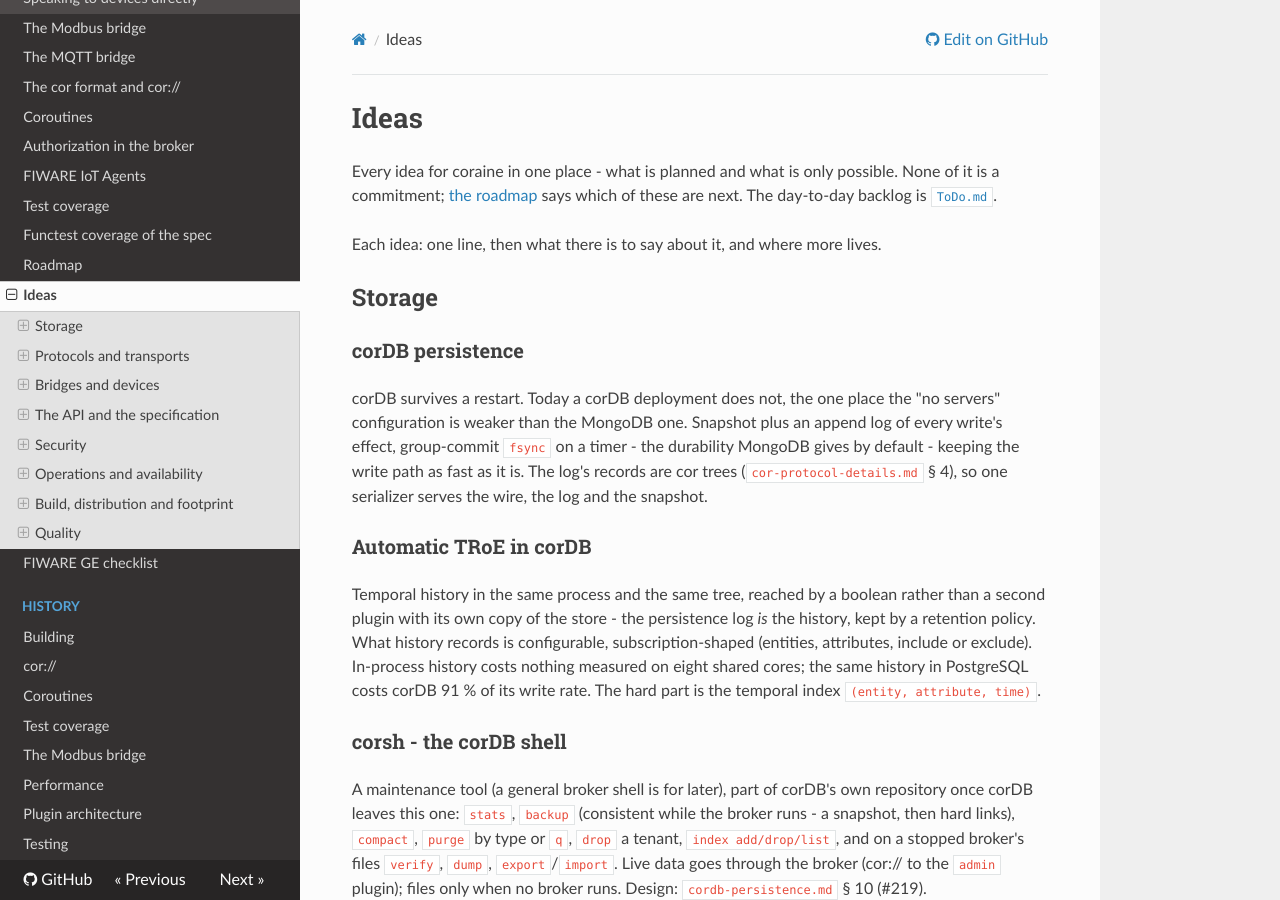
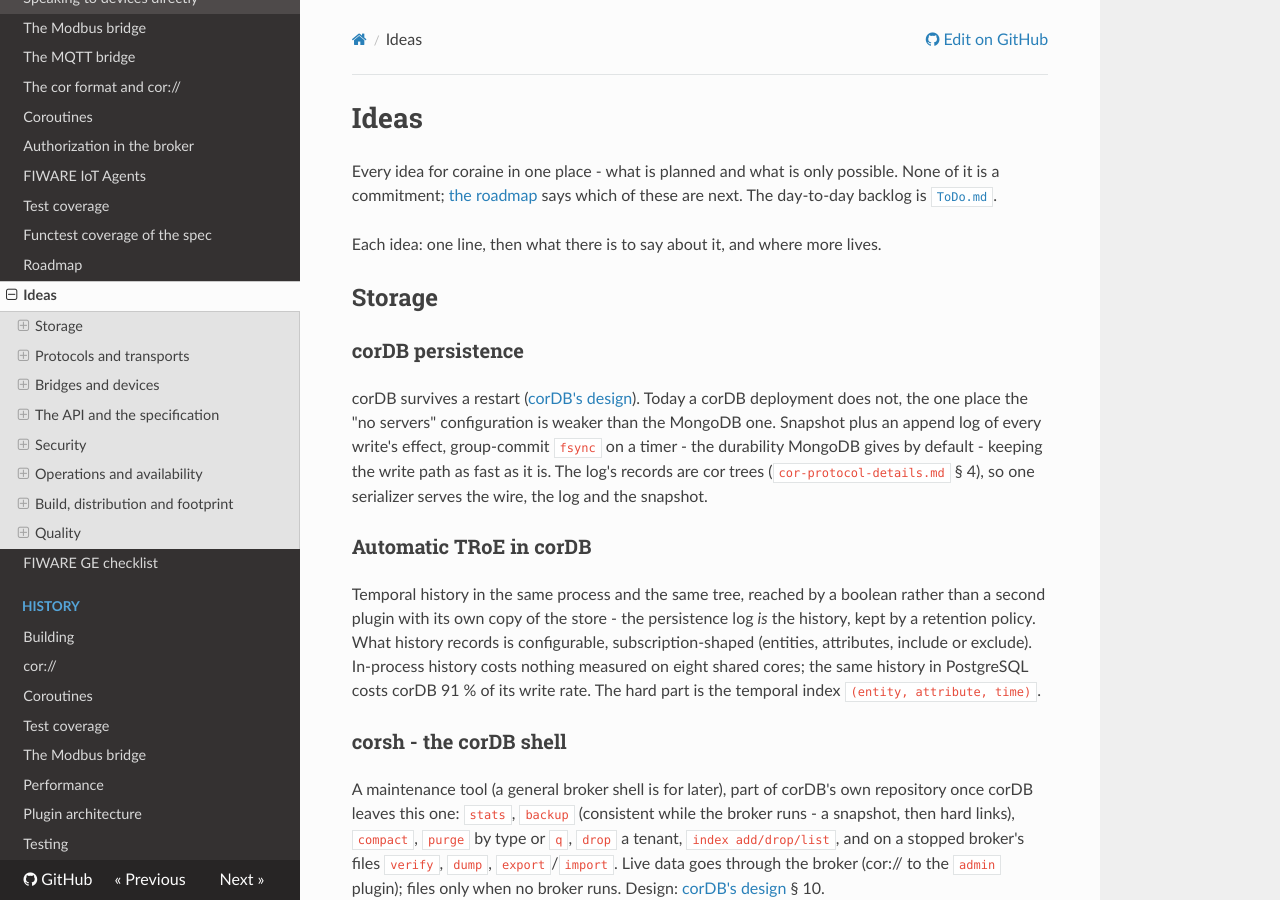
Before and after one commit to SEAMWARE/coraine, an MkDocs documentation site: the page built from doc/ideas.md, in a window 1280 px wide and 900 px high. Built offline with MkDocs 1.6.1, drawn with Linux system fonts in a browser that asks for light colours; nearby versions of some CDN libraries; comment, search, counter and statistics services are not loaded.

Commit message:
doc: the persistence design lives in corDB now (doc/persistence.md) - ideas, cor-protocol-details link there
Co-Authored-By: Claude Opus 5.5 <noreply@anthropic.com>

```diff
--- a/doc/ideas.md
+++ b/doc/ideas.md
@@ -10,7 +10,7 @@ Each idea: one line, then what there is to say about it, and where more lives.
 
 ### corDB persistence
 
-corDB survives a restart. Today a corDB deployment does not, the one place the "no servers"
+corDB survives a restart ([corDB's design](https://github.com/SEAMWARE/corDB/blob/main/doc/persistence.md)). Today a corDB deployment does not, the one place the "no servers"
 configuration is weaker than the MongoDB one. Snapshot plus an append log of every write's effect,
 group-commit `fsync` on a timer - the durability MongoDB gives by default - keeping the write path as
 fast as it is. The log's records are cor trees (`cor-protocol-details.md` § 4), so one serializer
@@ -31,7 +31,7 @@ A maintenance tool (a general broker shell is for later), part of corDB's own re
 leaves this one: `stats`, `backup` (consistent while the broker runs - a snapshot,
 then hard links), `compact`, `purge` by type or `q`, `drop` a tenant, `index add/drop/list`, and on a
 stopped broker's files `verify`, `dump`, `export`/`import`. Live data goes through the broker (cor://
-to the `admin` plugin); files only when no broker runs. Design: `cordb-persistence.md` § 10 (#219).
+to the `admin` plugin); files only when no broker runs. Design: [corDB's design](https://github.com/SEAMWARE/corDB/blob/main/doc/persistence.md) § 10.
 
 ### corDB indexes
 
```
Also changed, not shown: doc/cor-protocol-details.md (+1 -1 lines).
